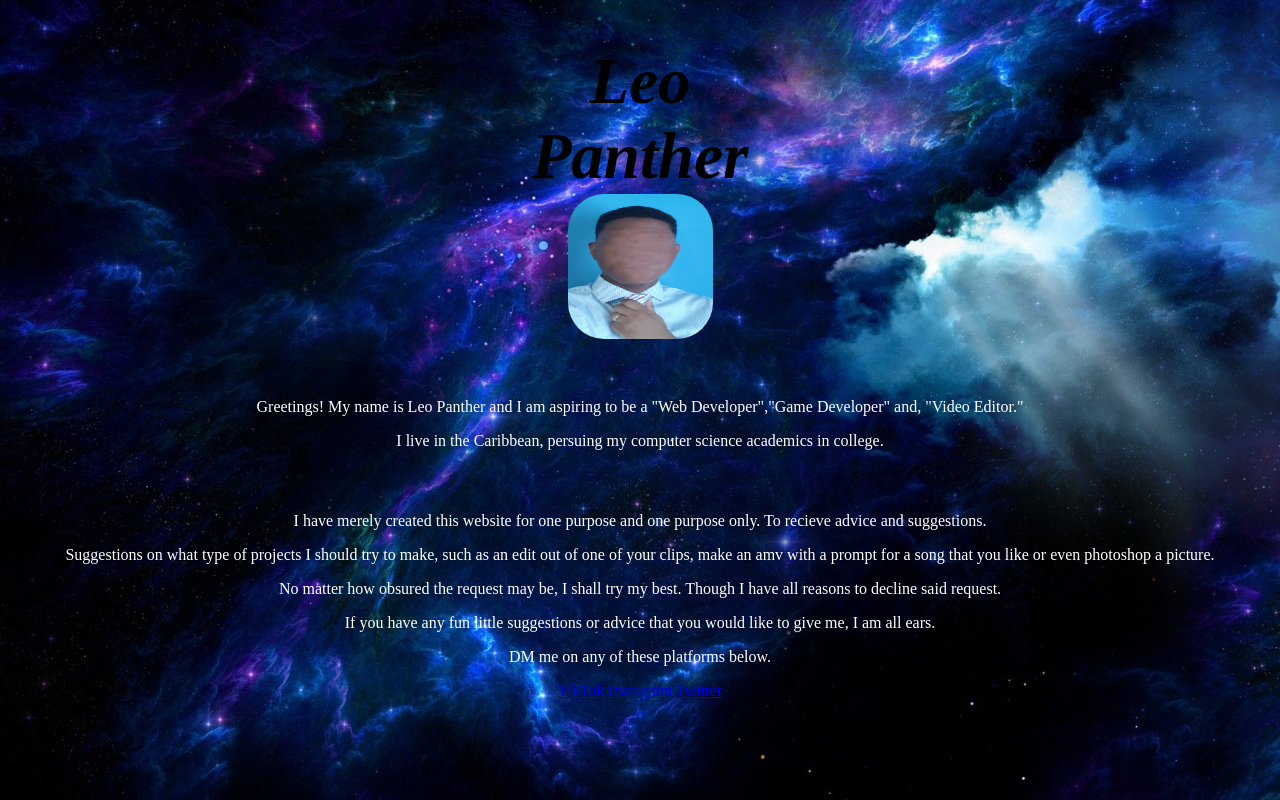
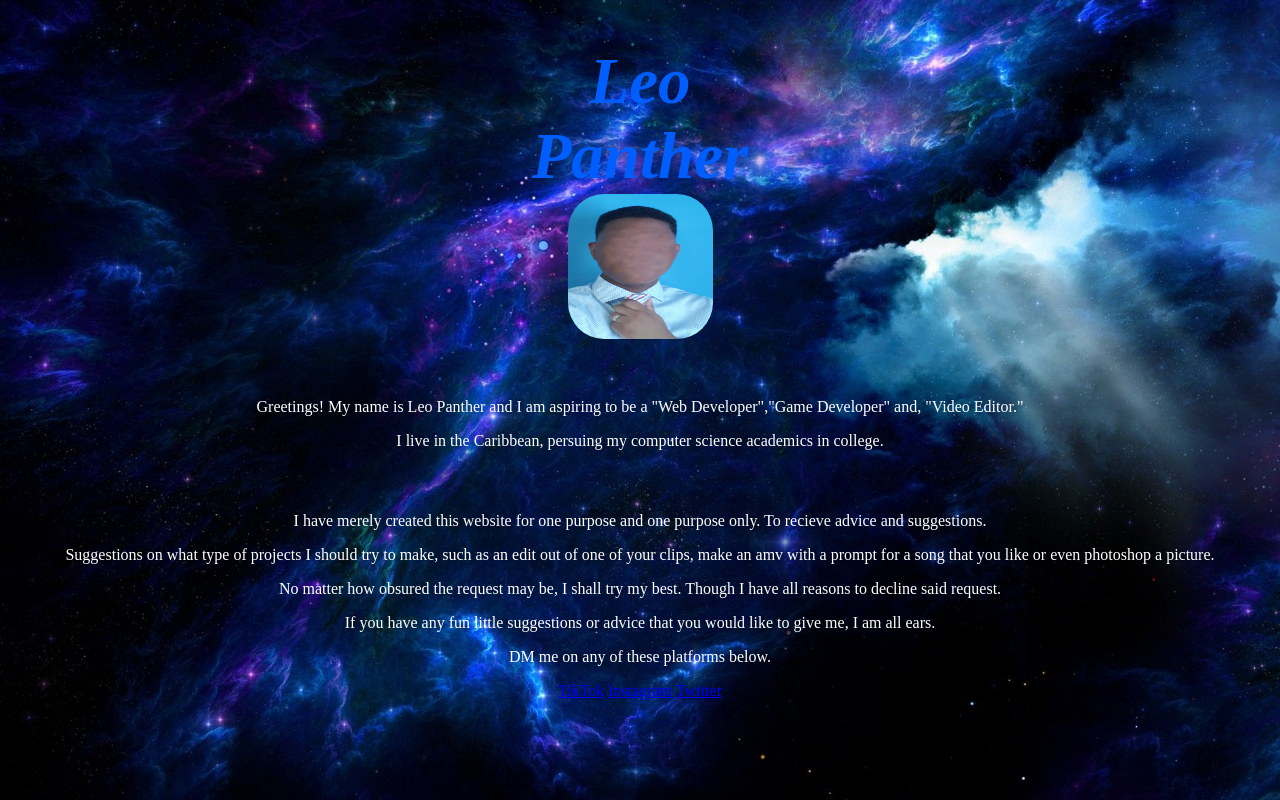
Before and after one commit to Leo-Panther/Leo-Panther.github.io, a plain HTML site: page index.html in a window 1280 px wide. Drawn offline with Linux system fonts and the light colour scheme.

Commit message:
Update general.css

```diff
--- a/CSS/general.css
+++ b/CSS/general.css
@@ -9,7 +9,7 @@ body { /* Webpages Background */
     font-style: oblique;
     font-size: 65px;
     font-style: italic;
-    color: rgb(0, 0, 0);
+    color: rgb(0, 94, 255);
   }
 
   h6 {
```
